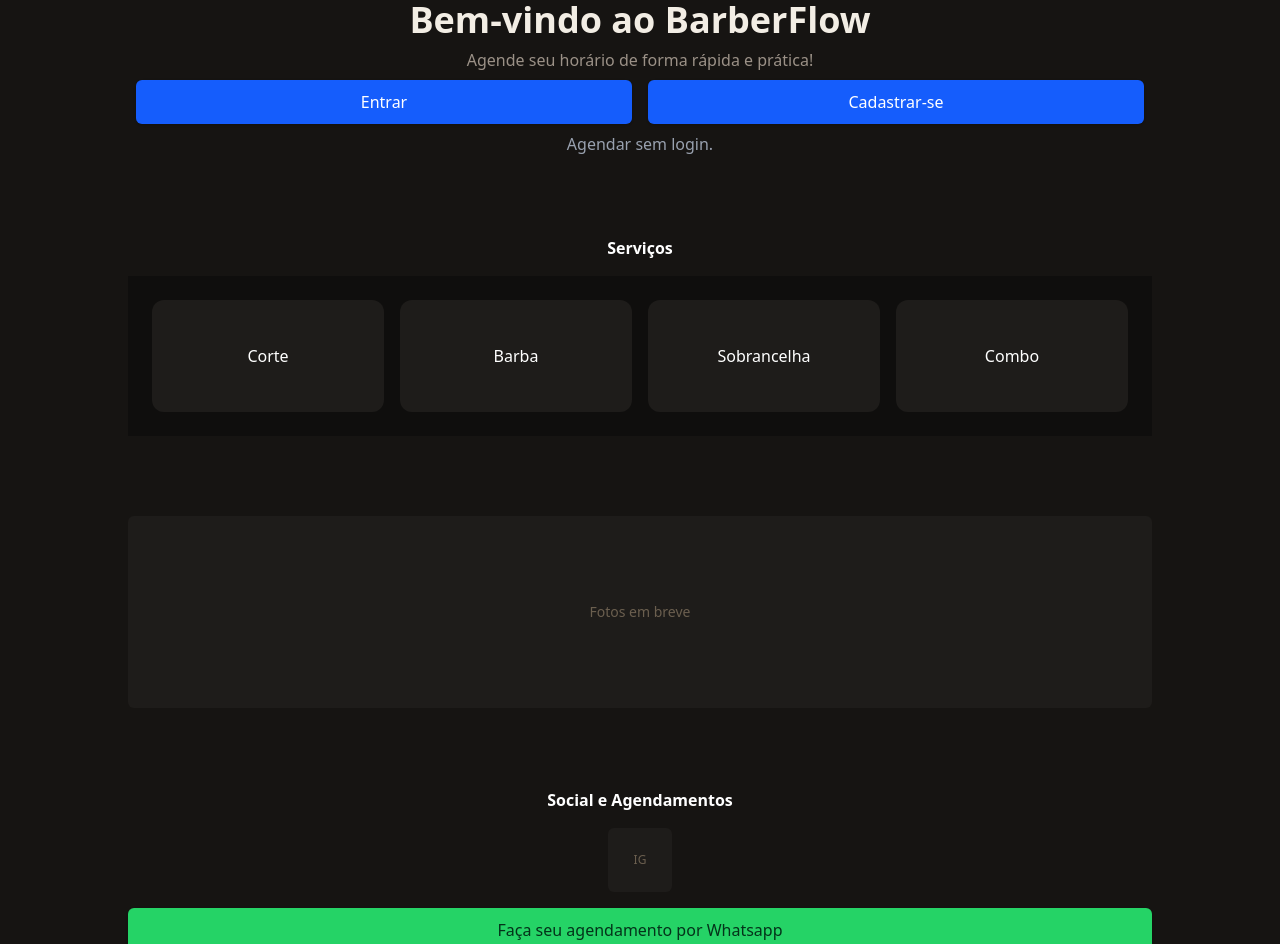
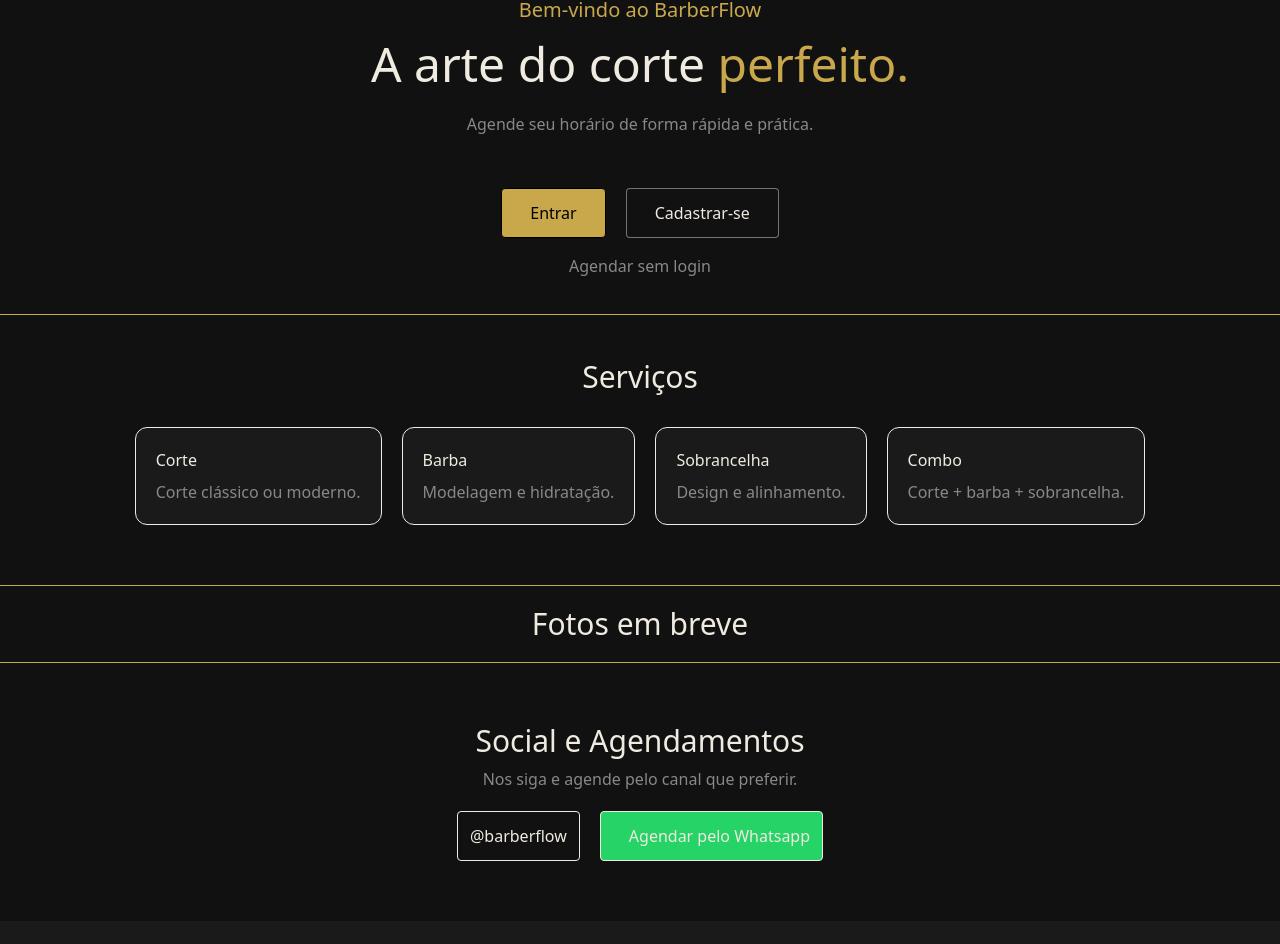
Before and after one commit to Aug-developer/BarberFlow, a React (Vite) app in the folder frontend/: page / in a window 1280 px wide. Shown: the part 389-1333 px from the top of the page. Built offline with nearby package versions, Linux system fonts and the light colour scheme.

Commit message:
refactor(Home): reorganiza estrutura e estilização

```diff
--- a/frontend/src/components/Button.jsx
+++ b/frontend/src/components/Button.jsx
@@ -4,7 +4,7 @@ function Button({ children, type = "button" }) {
       type={type}
       className="w-full bg-blue-600 hover:bg-blue-700 text-white font-medium py-2.5 rounded-md transition-colors shadow-sm cursor-pointer"
     >
-      {children} {/* Aqui entra o texto que você passar! */}
+      {children}
     </button>
   );
 }
--- a/frontend/src/pages/Home.jsx
+++ b/frontend/src/pages/Home.jsx
@@ -1,17 +1,15 @@
-import Button from "../components/Button";
-
 function Home() {
   return (
-    <div className="min-h-screen bg-[#161412] p-4">
+    <div className="bg-[#111111]">
       {/* Pagina Principal */}
 
       {/* Cabeçalho */}
-      <header className="flex bg-[#161412] justify-between items-center p-4 border-b border-[#3A342C]">
+      <header className="bg-[#1a1a1a] flex justify-between items-center p-5 border-b border-gray-500">
         <div>
           <img src="logo.png" alt="LogoBarberFlow" />
         </div>
-        <nav className="text-[#9B9187]">
-          <ul className="flex list-none gap-5 m-0 p-0">
+        <nav>
+          <ul className="flex gap-6 mr-4 text-[#aaaaaa]">
             <li>Home</li>
             <li>Sobre</li>
             <li>Serviços</li>
@@ -21,89 +19,110 @@ function Home() {
       </header>
 
       {/* Conteúdo */}
-      <main className="max-w-5xl mx-auto">
+      <main>
         {/* Home */}
-        <section className="py-10">
-          <div>
-            <h1 className="text-[#F2EDE4] text-3xl md:text-4xl font-bold flex justify-center">
-              Bem-vindo ao BarberFlow
-            </h1>
-            <p className="text-[#9B9187] flex justify-center mt-2">
-              Agende seu horário de forma rápida e prática!
+        <section className="border-b border-[#c9a84c]">
+          <div className="flex flex-col gap-1 text-center py-11">
+            <h1 className="text-[#c9a84c] text-xl">Bem-vindo ao BarberFlow</h1>
+            <p className="text-[#f0ebe0] text-5xl py-3">
+              A arte do corte <span className="text-[#c9a84c]">perfeito.</span>
+            </p>
+            <p className="text-[#888888] py-2 text-9xs">
+              Agende seu horário de forma rápida e prática.
             </p>
           </div>
 
-          <div className="flex gap-4 m-2 justify-center">
-            <Button
+          <div className="flex justify-center gap-5">
+            <a
               href="/login"
-              className="bg-[#C08552] hover:bg-[#A8703F] text-[#161412] font-semibold px-6 py-2.5 rounded-md transition-colors"
+              className="border rounded text-2xs bg-[#c9a84c] text-black text-center px-7 py-3"
             >
               Entrar
-            </Button>
-
-            <Button
+            </a>
+            <a
               href="/cadastro"
-              className="border border-[#6B5F4F] text-[#F2EDE4] font-semibold px-6 py-2.5 rounded-md hover:bg-[#211E1A] transition-colors"
+              className="border rounded border-[#f0ebe074] text-2xs bg-[#111111] text-[#f0ebe0] text-center px-7 py-3"
             >
               Cadastrar-se
-            </Button>
+            </a>
           </div>
 
-          <a href="#" className="flex justify-center text-gray-400">
-            Agendar sem login.
+          <a
+            href="#"
+            className="text-[#888888] flex justify-center pt-4 pb-9 text-4xs"
+          >
+            Agendar sem login
           </a>
         </section>
 
         {/* Card de Serviços */}
-        <div className="py-10">
-          <h2 className="flex justify-center text-white font-bold mb-4">
-            Serviços
-          </h2>
-          <ul className="grid grid-cols-2 md:grid-cols-4 gap-4 p-6 bg-[#0f0e0d] list-none">
-            <li className="flex flex-col items-center justify-center h-28 bg-[#1e1c1a] rounded-xl text-white cursor-pointer hover:bg-[#272421] transition">
+        <div className="flex flex-col items-center border-b border-[#c9a84c] pb-15">
+          <h2 className="text-3xl text-[#f0ebe0] pt-11 pb-8">Serviços</h2>
+          <ul className="flex gap-5">
+            <li className="text-[#f0ebe0] bg-[#1a1a1a] border rounded-xl p-5">
               Corte
+              <span className="flex text-[#888888] pt-2">
+                Corte clássico ou moderno.
+              </span>
             </li>
-            <li className="flex flex-col items-center justify-center h-28 bg-[#1e1c1a] rounded-xl text-white cursor-pointer hover:bg-[#272421] transition">
+            <li className="text-[#f0ebe0] bg-[#1a1a1a] border rounded-xl p-5">
               Barba
+              <span className="flex text-[#888888] pt-2">
+                Modelagem e hidratação.
+              </span>
             </li>
-            <li className="flex flex-col items-center justify-center h-28 bg-[#1e1c1a] rounded-xl text-white cursor-pointer hover:bg-[#272421] transition">
+            <li className="text-[#f0ebe0] bg-[#1a1a1a] border rounded-xl p-5">
               Sobrancelha
+              <span className="flex text-[#888888] pt-2">
+                Design e alinhamento.
+              </span>
             </li>
-            <li className="flex flex-col items-center justify-center h-28 bg-[#1e1c1a] rounded-xl text-white cursor-pointer hover:bg-[#272421] transition">
+            <li className="text-[#f0ebe0] bg-[#1a1a1a] border rounded-xl p-5">
               Combo
+              <span className="flex text-[#888888] pt-2">
+                Corte + barba + sobrancelha.
+              </span>
             </li>
           </ul>
         </div>
 
         {/* Fotos dos cortes */}
-        <div className="w-full h-48 bg-[#1e1c1a] rounded-md flex items-center justify-center text-[#6B5F4F] text-sm my-10">
+        <div className="border-b border-[#c9a84c] p-5 flex justify-center text-[#f0ebe0] text-3xl">
           Fotos em breve
         </div>
 
         {/* Social e Agendamentos */}
-        <div className="py-10">
-          <h2 className="flex justify-center text-white font-bold mb-4">
-            Social e Agendamentos
-          </h2>
-          <div className="w-16 h-16 bg-[#1e1c1a] rounded-md mx-auto mb-4 flex items-center justify-center text-[#6B5F4F] text-xs">
-            IG
-          </div>
+        <div className="flex flex-col items-center p-15">
+          <h2 className="text-[#f0ebe0] text-3xl">Social e Agendamentos</h2>
+          <p className="text-[#888888] text-9xs pb-5 pt-2">
+            Nos siga e agende pelo canal que preferir.
+          </p>
+
+          <div className="flex flex-row gap-5">
+            <button className="text-[#f0ebe0] border rounded p-3">
+              @barberflow
+            </button>
 
             <button
-            className="w-full bg-[#25D366] hover:bg-[#1FB855] text-[#04331A] font-medium py-2.5 rounded-md transition-colors shadow-sm cursor-pointer"
+              className="text-[#f0ebe0] border rounded bg-[#25D366] px-5 pr-3 pl-7"
               onClick={() => {
                 window.location.href = "https://wa.me/5543999861294";
               }}
             >
-            Faça seu agendamento por Whatsapp
+              Agendar pelo Whatsapp
             </button>
+          </div>
         </div>
       </main>
 
       {/* Rodapé */}
-      <footer className="flex justify-between items-center px-6 py-4 text-xs text-[#6B5F4F] border-t border-[#3A342C]">
-        <span>BarberFlow</span>
-        <span>© {new Date().getFullYear()}</span>
+      <footer className="flex flex-row justify-between bg-[#1a1a1a] p-5">
+        <span className="text-[#f0ebe0]">
+          Barber<span className="text-[#c9a84c]">Flow</span>
+        </span>
+        <span className="text-[#888888]">
+          ©{new Date().getFullYear()} BarberFlow
+        </span>
       </footer>
     </div>
   );
```
Lines whose indentation alone changed are shown as unchanged.
